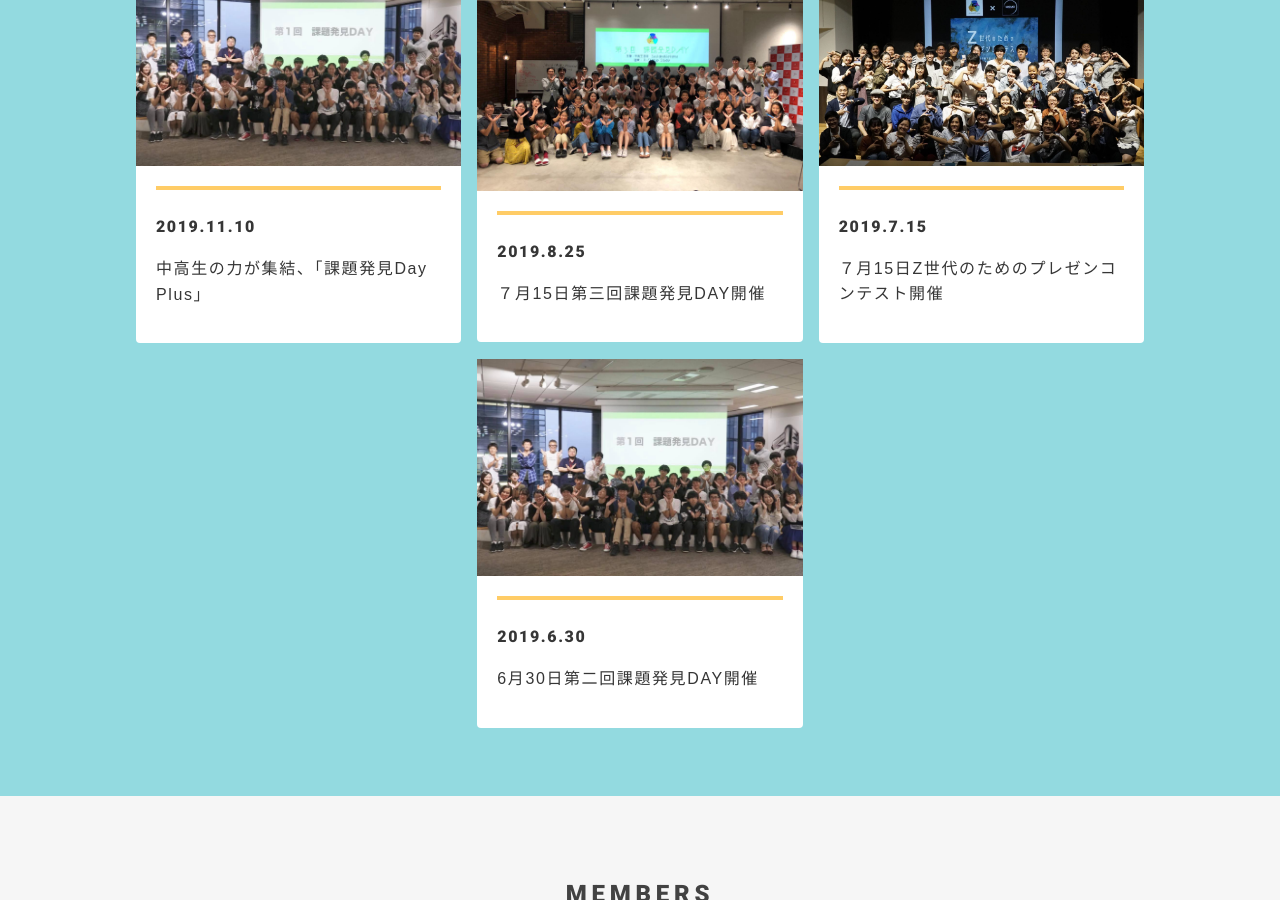
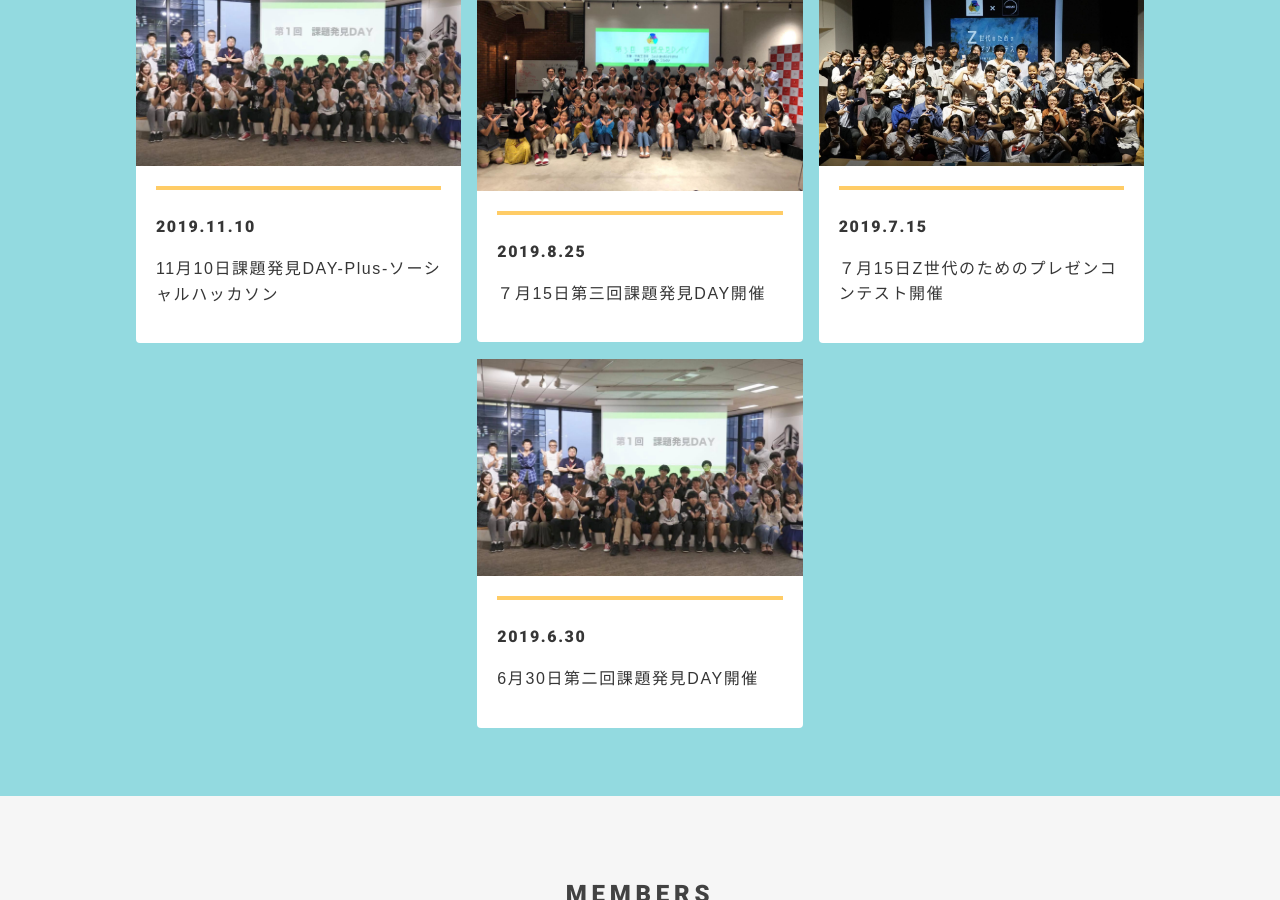
Before and after one commit to sustainable-game/sustainable-game.github.io, a Jekyll site: the page built from index.md, in a window 1280 px wide and 900 px high, scrolled down 2352 px. Built offline with Jekyll 4.4.1, drawn with Linux system fonts in a browser that asks for light colours; nearby versions of some CDN libraries.

Commit message:
facebook link update

```diff
--- a/_posts/2019-11-10-day-plus.md
+++ b/_posts/2019-11-10-day-plus.md
@@ -1,6 +1,6 @@
 ---
 layout: post
-title:  "中高生の力が集結、「課題発見Day Plus」"
+title:  "11月10日課題発見DAY-Plus-ソーシャルハッカソン"
 date:   2019-11-10 15:00:00 +0900
 categories: event
 thumbnail: discover-challenge-day-1.jpg
--- a/index.md
+++ b/index.md
@@ -20,3 +20,6 @@
 <div class="gray">
 {% include contact.html %}
 </div>
+<div class="blue">
+<iframe src="https://www.facebook.com/plugins/page.php?href=https%3A%2F%2Ft.co%2FL7aQ0uAc1U%3Famp%3D1&tabs=timeline&width=180&height=400&small_header=false&adapt_container_width=true&hide_cover=false&show_facepile=true&appId" width="180" height="400" style="border:none;overflow:hidden" scrolling="no" frameborder="0" allowTransparency="true" allow="encrypted-media"></iframe>
+</div>
```
Also changed, not shown: 2 other files.
